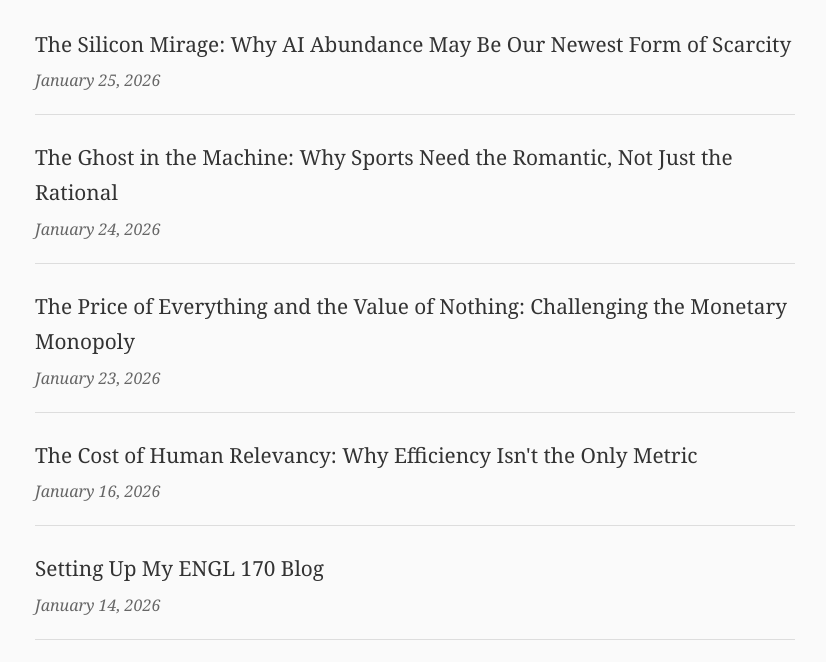
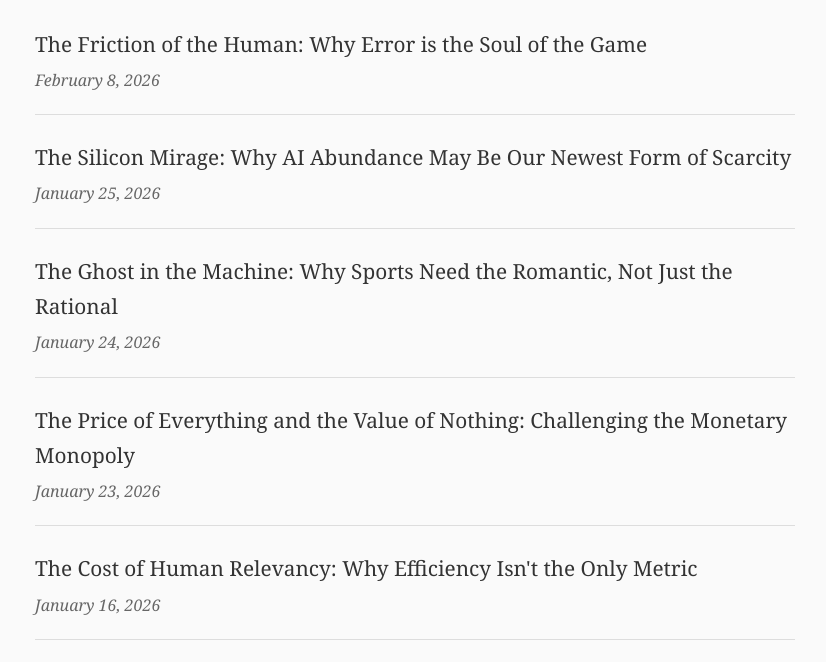
Before and after one commit to Gabriel-Bell/Gabriel-Bell.github.io, a plain HTML site: page index.html in a window 1280 px wide. Shown: the part 137-799 px from the top of the page, without its empty margins (225-1051 px from the left). Drawn offline with Linux system fonts and the light colour scheme.

Commit message:
Update index.html

```diff
--- a/index.html
+++ b/index.html
@@ -17,7 +17,12 @@
 
     <main>
         <ul class="post-list">
-           <li>
+            <li>
+                <a href="error-is-the-soul.html">The Friction of the Human: Why Error is the Soul of the Game</a>
+                <span class="date">February 8, 2026</span>
+            </li>
+
+            <li>
                 <a href="the-silicon-mirage.html">The Silicon Mirage: Why AI Abundance May Be Our Newest Form of Scarcity</a>
                 <span class="date">January 25, 2026</span>
             </li>
```
